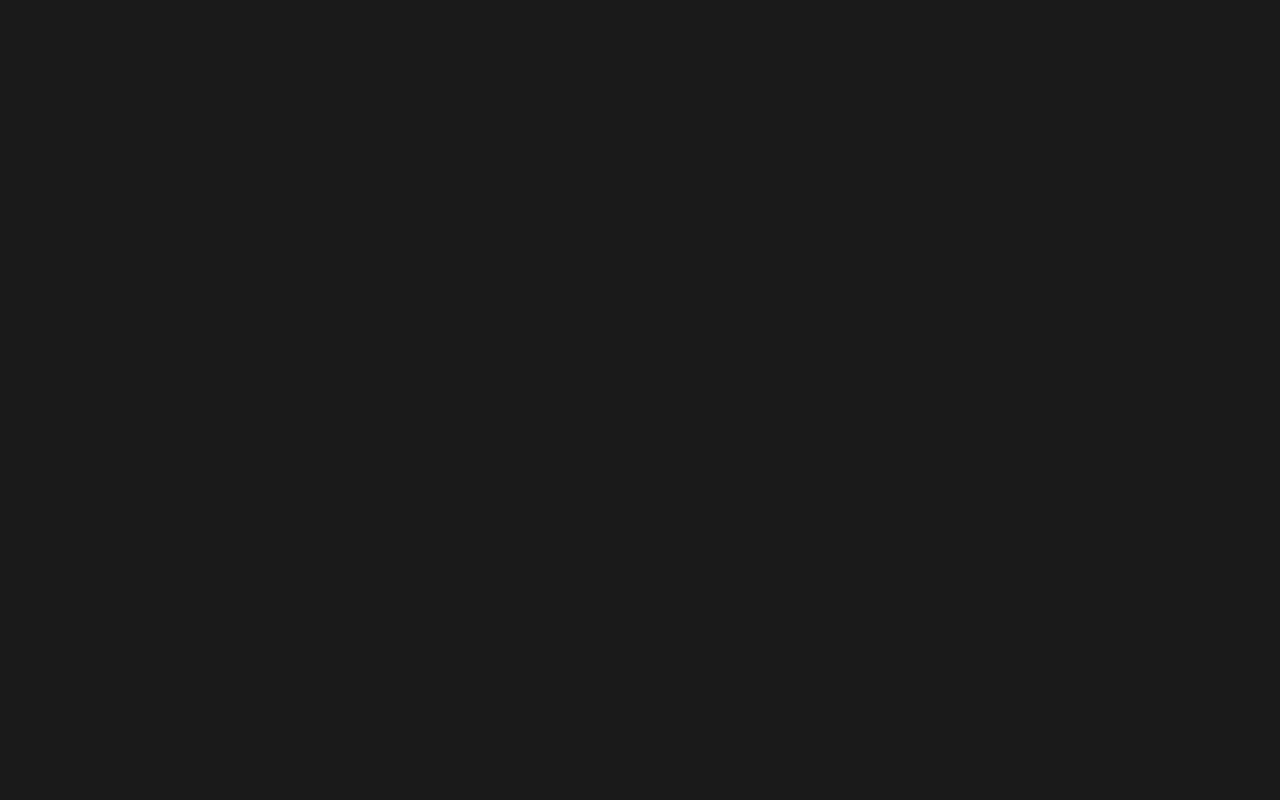
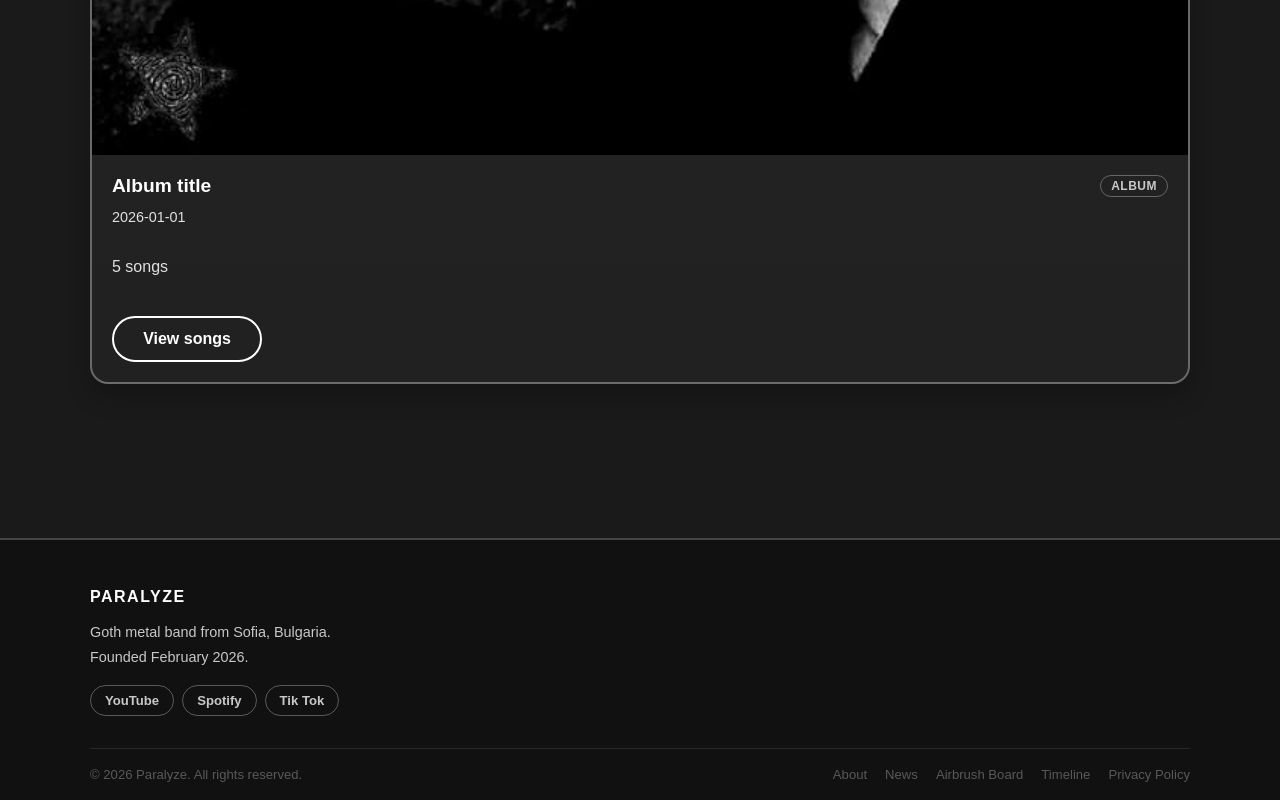
Before and after one commit to bobaFetr/DBW--------P26, a Next.js app: page /albums in a window 1280 px wide. Shown: the part 1864-2664 px from the top of the page. Before the commit the page ends 995 px from the top, so only its background shows below. Built offline with nearby package versions, Linux system fonts and the light colour scheme; a web font is replaced by a local one.

Commit message:
Refactor code structure for improved readability and maintainability

```diff
--- a/components/SiteFooter.jsx
+++ b/components/SiteFooter.jsx
@@ -37,11 +37,19 @@ export default function SiteFooter() {
             >
               Spotify
             </a>
-            <a
+            {/* <a
               href="/albums/"
               className="footer-pill"
             >
               Bandcamp
+            </a> */}
+            <a
+              href="https://www.tiktok.com/@paralyzeband?is_from_webapp=1&sender_device=pc"
+              target="_blank"
+              rel="noreferrer"
+              className="footer-pill"
+            >
+              Tik Tok
             </a>
           </div>
         </div>
--- a/data/temporaryContent.js
+++ b/data/temporaryContent.js
@@ -1,16 +1,21 @@
 // Public site content. Edit this file to update the static website.
 export const temporaryContent = {
   albums: [
-    // {
-    //   albumId: 1,
-    //   title: "Album title",
-    //   releaseDate: "2026-01-01",
-    //   photoUrl: "/album-cover.jpg",
-    //   numberOfSongs: 10,
-    //   trackListJson: JSON.stringify([
-    //     { songName: "Song title", duration: "3:30", text: "Lyrics or notes" }
-    //   ])
-    // }
+    {
+      albumId: 1,
+      title: "Album title",
+      releaseDate: "2026-01-01",
+      photoUrl: "/albums/778779252_1028325763536954_561092362316461945_n.jpg",
+      numberOfSongs: 10,
+      trackListJson: JSON.stringify([
+        // { songName: "Song title", duration: "3:30", text: "Lyrics or notes" },
+        { songName: "Blow "},
+        { songName: "Nameless (for now)"},
+        { songName: "Nameless (for now)"},
+        { songName: "Nameless (for now)"},
+        { songName: "Nameless (for now)"},
+      ])
+    }
   ],
   singles: [
 {
```
Also changed, not shown: public/albums/778779252_1028325763536954_561092362316461945_n.jpg (added).
